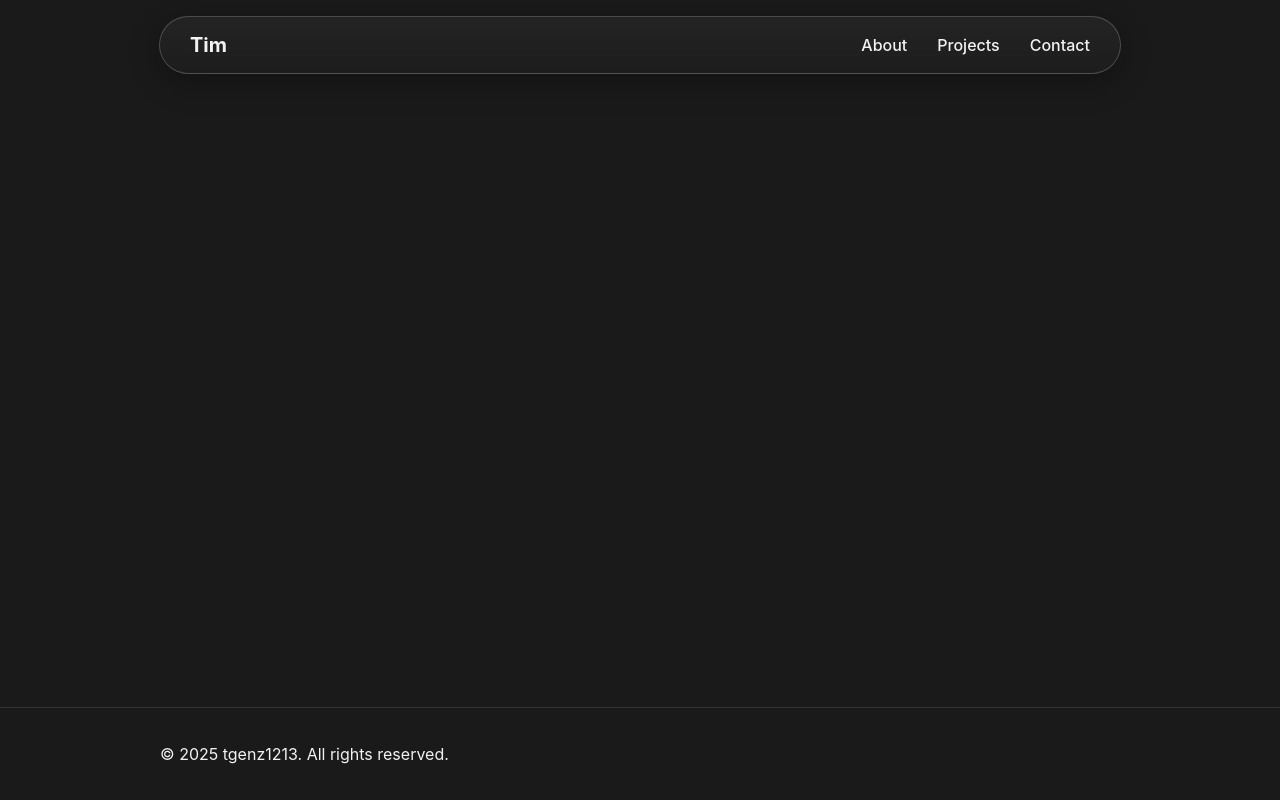
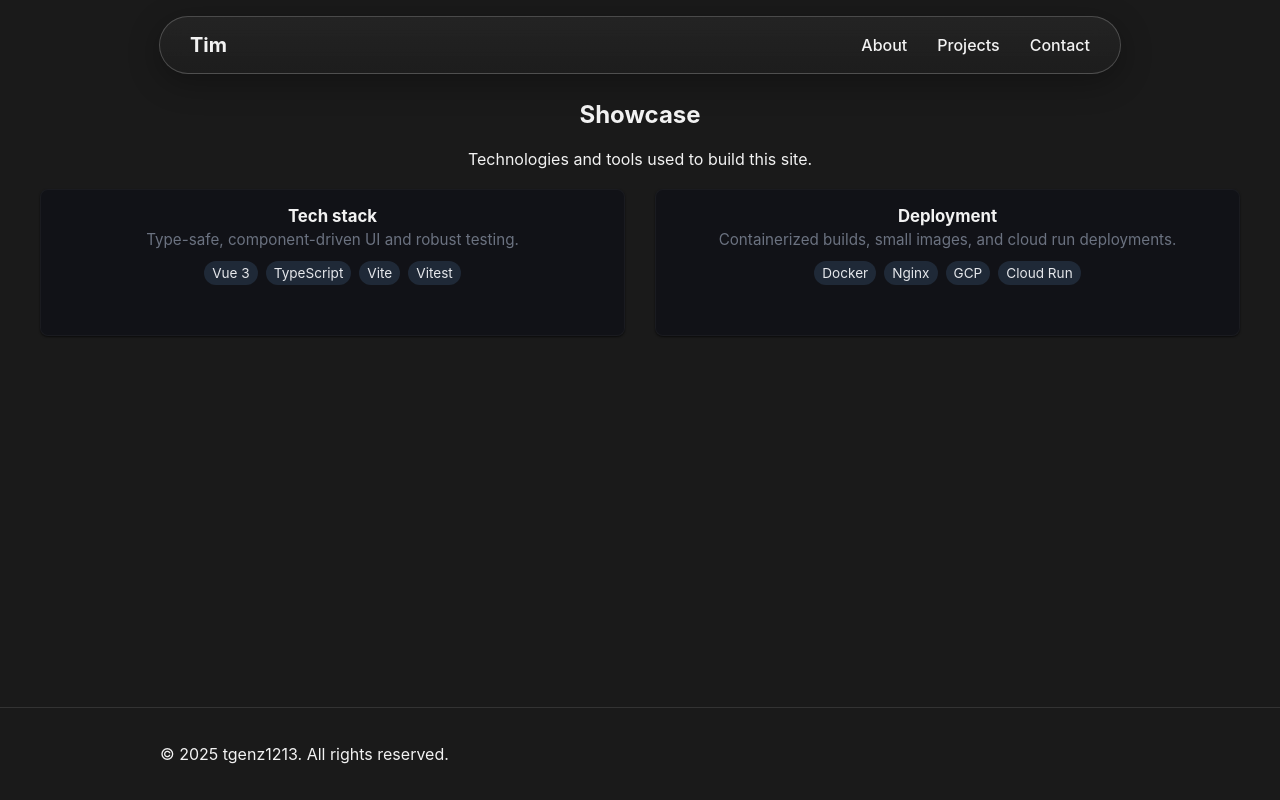
Before and after one commit to Tgenz1213/Tgenz1213, a Vue app: page /projects in a window 1280 px wide. Built offline with nearby package versions, Linux system fonts and the light colour scheme.

Commit message:
feat: Implement ShowcaseSection and useShowcase composable for dynamic showcase entries

```diff
--- a/src/App.vue
+++ b/src/App.vue
@@ -1,26 +1,14 @@
 <template>
-  <div id="app-layout">
-    <AppHeader />
-    <main>
-      <router-view />
-    </main>
-    <AppFooter />
-  </div>
+  <AppHeader />
+  <main>
+    <router-view />
+    <ShowcaseSection />
+  </main>
+  <AppFooter />
 </template>
 
 <script setup lang="ts">
 import AppHeader from '@/components/layout/AppHeader.vue'
 import AppFooter from '@/components/layout/AppFooter.vue'
+import ShowcaseSection from './components/sections/ShowcaseSection.vue'
 </script>
-
-<style>
-#app-layout {
-  display: flex;
-  flex-direction: column;
-  min-height: 100vh;
-}
-
-main {
-  flex-grow: 1;
-}
-</style>
--- a/src/assets/main.css
+++ b/src/assets/main.css
@@ -2,6 +2,12 @@
   --primary-color: #1a1a1a;
   --secondary-color: #f2f2f2;
   --accent-color: #00bfff;
+  --card-bg: #111217; /* slightly lighter than primary for subtle contrast */
+  --border: rgba(255, 255, 255, 0.04);
+  --card-shadow: 0 1px 2px rgba(0, 0, 0, 0.6);
+  --card-shadow-hover: 0 8px 20px rgba(0, 0, 0, 0.6);
+  --chip-bg: #1f2937;
+  --chip-foreground: #e5e7eb;
 }
 
 html,
@@ -20,12 +26,13 @@ body {
 #app {
   display: flex;
   flex-direction: column;
-  height: 100vh;
+  min-height: 100vh;
 }
 
 main {
-  flex-grow: 1;
+  flex: 1 0 auto;
   overflow-y: auto;
+  padding-bottom: 2.5rem;
 }
 
 a {
--- /dev/null
+++ b/src/components/sections/ShowcaseSection.vue
@@ -0,0 +1,37 @@
+<template>
+  <BaseSection id="showcase">
+    <h2>Showcase</h2>
+    <p class="intro">Technologies and tools used to build this site.</p>
+    <div class="showcase-grid">
+      <ShowcaseCard
+        v-for="s in showcases"
+        :key="s.id"
+        :title="s.title"
+        :description="s.description"
+        :techs="s.techs"
+        :href="s.href"
+      />
+    </div>
+  </BaseSection>
+</template>
+
+<script setup lang="ts">
+import BaseSection from './BaseSection.vue'
+import ShowcaseCard from '@/components/ShowcaseCard.vue'
+import { useShowcase } from '@/composables/useShowcase'
+const { showcases } = useShowcase()
+</script>
+
+<style scoped>
+#showcase {
+  padding-top: 80px;
+  text-align: center;
+}
+
+.showcase-grid {
+  display: grid;
+  grid-template-columns: repeat(auto-fit, minmax(250px, 1fr));
+  gap: 30px;
+  margin-top: 20px;
+}
+</style>
--- /dev/null
+++ b/src/composables/useShowcase.ts
@@ -0,0 +1,32 @@
+export interface ShowcaseEntry {
+  id: string
+  title: string
+  description?: string
+  techs: string[]
+  href?: string
+}
+
+/**
+ * Returns curated showcase entries.
+ * Keeping data deterministic simplifies tests and reviews.
+ */
+export function useShowcase(): { showcases: ShowcaseEntry[] } {
+  const showcases: ShowcaseEntry[] = [
+    {
+      id: 'tech-stack',
+      title: 'Tech stack',
+      description: 'Type-safe, component-driven UI and robust testing.',
+      techs: ['Vue 3', 'TypeScript', 'Vite', 'Vitest'],
+      href: undefined,
+    },
+    {
+      id: 'deployment',
+      title: 'Deployment',
+      description: 'Containerized builds, small images, and cloud run deployments.',
+      techs: ['Docker', 'Nginx', 'GCP', 'Cloud Run'],
+      href: undefined,
+    },
+  ]
+
+  return { showcases }
+}
```
